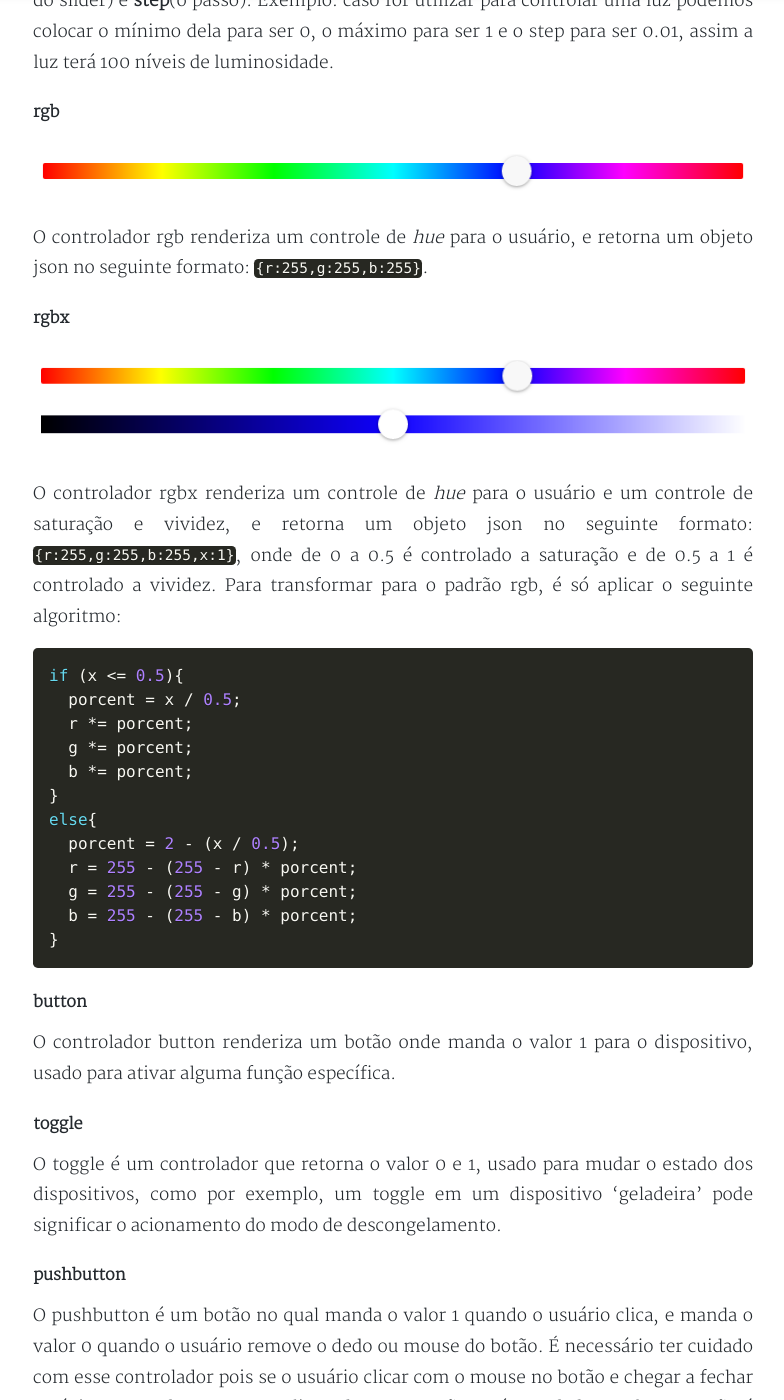
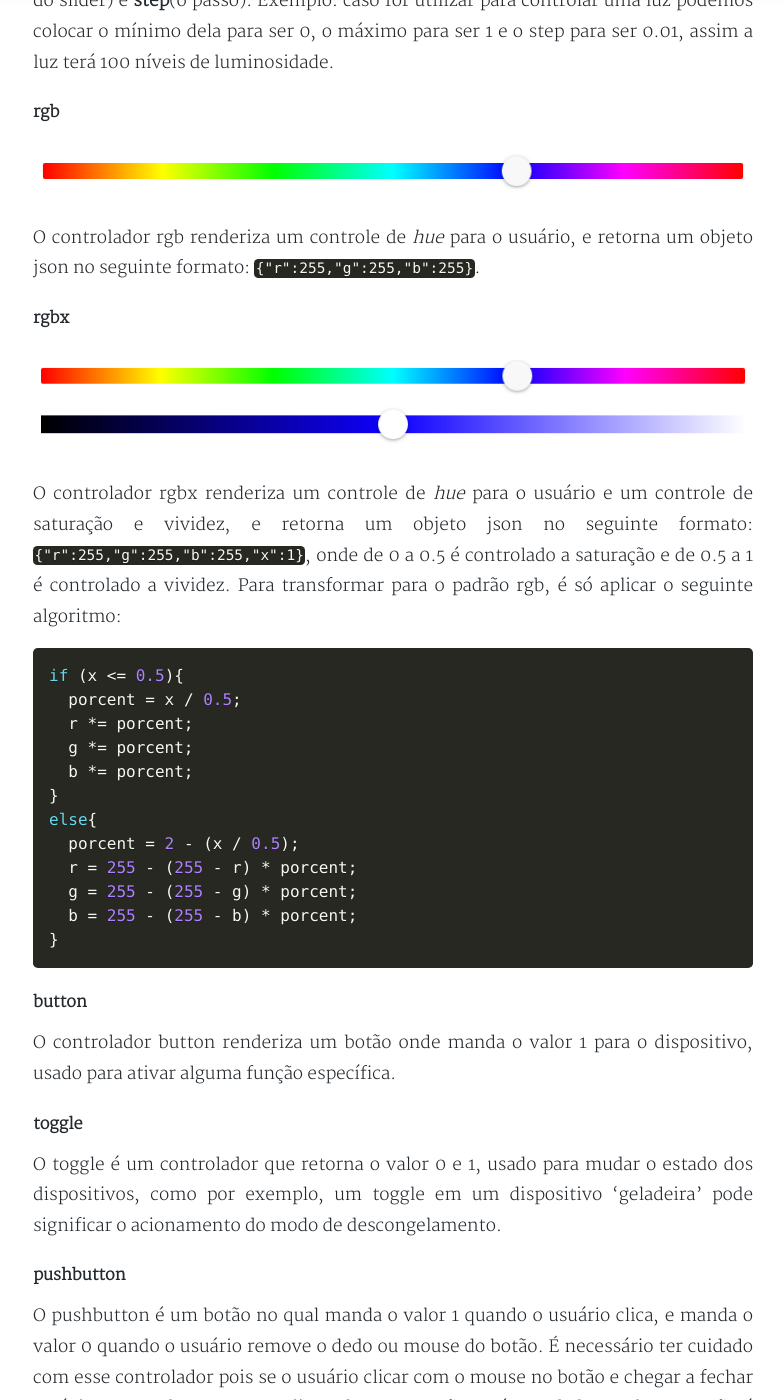
Before and after one commit to danielaraujorn/blog, a Jekyll site: the page built from _posts/2018-09-18-controladores.md, in a window 1280 px wide and 1400 px high, scrolled down 1359 px. Shown: the whole window, without its empty margins (247-1031 px from the left). Built offline with Jekyll 4.4.1, drawn with Linux system fonts in a browser that asks for light colours; nearby versions of some CDN libraries; comment, search, counter and statistics services are not loaded; a style sheet for code colours, icons or effects is not loaded; some of the changed text lies outside the part shown.

````diff
--- a/_posts/2018-09-18-controladores.md
+++ b/_posts/2018-09-18-controladores.md
@@ -23,11 +23,11 @@ O controlador slider é usado para controlar atuadores que possuem um range, com
 
 #### rgb
 ![Controlador slider]({{site.baseurl}}/assets/post/controladores/rgb.PNG)
-O controlador rgb renderiza um controle de *hue* para o usuário, e retorna um objeto json no seguinte formato: `{r:255,g:255,b:255}`.
+O controlador rgb renderiza um controle de *hue* para o usuário, e retorna um objeto json no seguinte formato: `{"r":255,"g":255,"b":255}`.
 
 #### rgbx
 ![Controlador slider]({{site.baseurl}}/assets/post/controladores/rgbx.PNG)
-O controlador rgbx renderiza um controle de *hue* para o usuário e um controle de saturação e vividez, e retorna um objeto json no seguinte formato: `{r:255,g:255,b:255,x:1}`, onde de 0 a 0.5 é controlado a saturação e de 0.5 a 1 é controlado a vividez. Para transformar para o padrão rgb, é só aplicar o seguinte algoritmo:
+O controlador rgbx renderiza um controle de *hue* para o usuário e um controle de saturação e vividez, e retorna um objeto json no seguinte formato: `{"r":255,"g":255,"b":255,"x":1}`, onde de 0 a 0.5 é controlado a saturação e de 0.5 a 1 é controlado a vividez. Para transformar para o padrão rgb, é só aplicar o seguinte algoritmo:
 ```javascript
 if (x <= 0.5){
   porcent = x / 0.5;
@@ -53,7 +53,7 @@ O toggle é um controlador que retorna o valor 0 e 1, usado para mudar o estado
 O pushbutton é um botão no qual manda o valor 1 quando o usuário clica, e manda o valor 0 quando o usuário remove o dedo ou mouse do botão. É necessário ter cuidado com esse controlador pois se o usuário clicar com o mouse no botão e chegar a fechar a página antes de remover o clique do mouse, não será mandado o valor 0. Então é fortemente indicado utilizar um timout no seu dispositivo para que chame a função que seria chamada ao pushbutton enviar o valor 0, e então, atualizar o servidor com esse dado.
 
 ## Observação
-Par fazer uso de controladores com parâmetros adicionais na biblioteca, é necessário o uso do construtor do dispositivo passando o json completo, como: `{"class":"onoff",max:100,min:0,step:1}`
+Par fazer uso de controladores com parâmetros adicionais na biblioteca, é necessário o uso do construtor do dispositivo passando o json completo, como: `{"class":"onoff","max":100,"min":0,"step":1}`
 
 ## Exemplo
 Caso o programador queira fazer um dispositivo capaz de controlar uma luz dimerizável, é necessário um controlador capaz de ligar e desligar o dispositivo e também um seletor de intensidade para dimerizar a luz.
````
